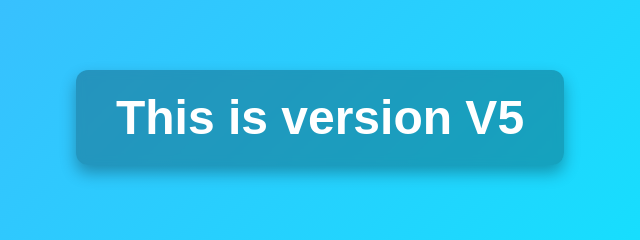
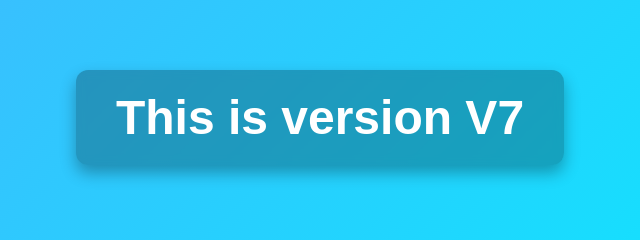
Before and after one commit to VatsSk/tiral_repo, a plain HTML site: page index.html in a window 1280 px wide. Shown: the part 283-523 px from the top of the page, 320-960 px from the left. Drawn offline with Linux system fonts and the light colour scheme.

Commit message:
updated to 7 in main

```diff
--- a/index.html
+++ b/index.html
@@ -7,6 +7,6 @@
     <title>Document</title>
 </head>
 <body>
-    <h1>This is version V5</h1>
+    <h1>This is version V7</h1>
 </body>
 </html>
```
